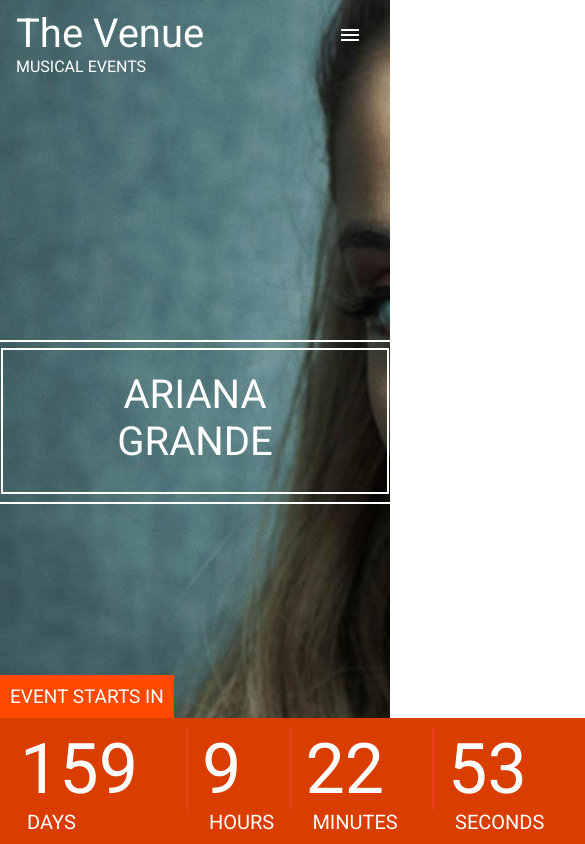
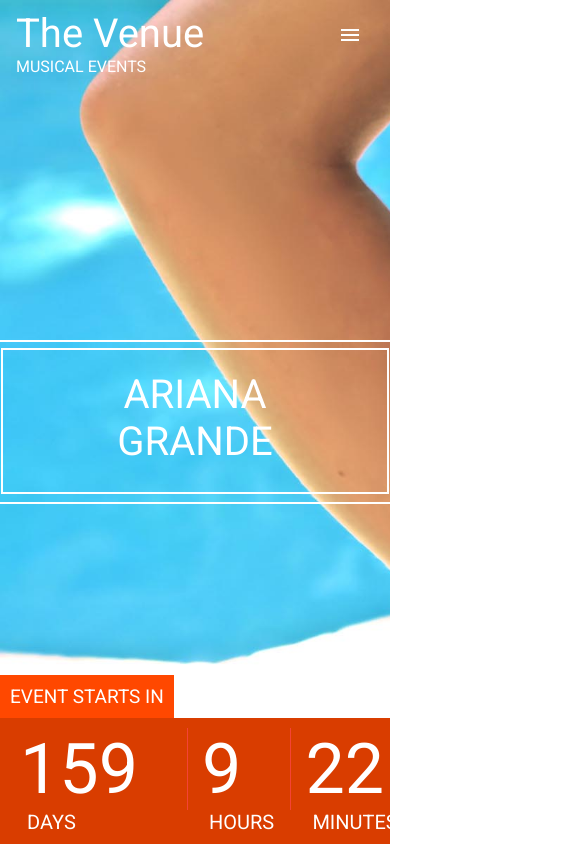
Before and after one commit to DonDT/react-frontend-animations, a React (Create React App) app: page / in a window 390 px wide. Shown: the top 844 px of the page, 585 px wide, since content can reach past the window. Built offline with nearby package versions, Linux system fonts and the light colour scheme.

Commit message:
fixing media query

```diff
--- a/src/App.js
+++ b/src/App.js
@@ -9,11 +9,9 @@
 import Footer from "./components/header_footer/Footer";
 import { Element } from "react-scroll";
 
-//style={{ overflowX: "hidden" }}
-
 function App() {
   return (
-    <div className="App ">
+    <div className="App" style={{ overflowX: "hidden" }}>
       <Header />
       <Element name="featured">
         <Featured />
```
